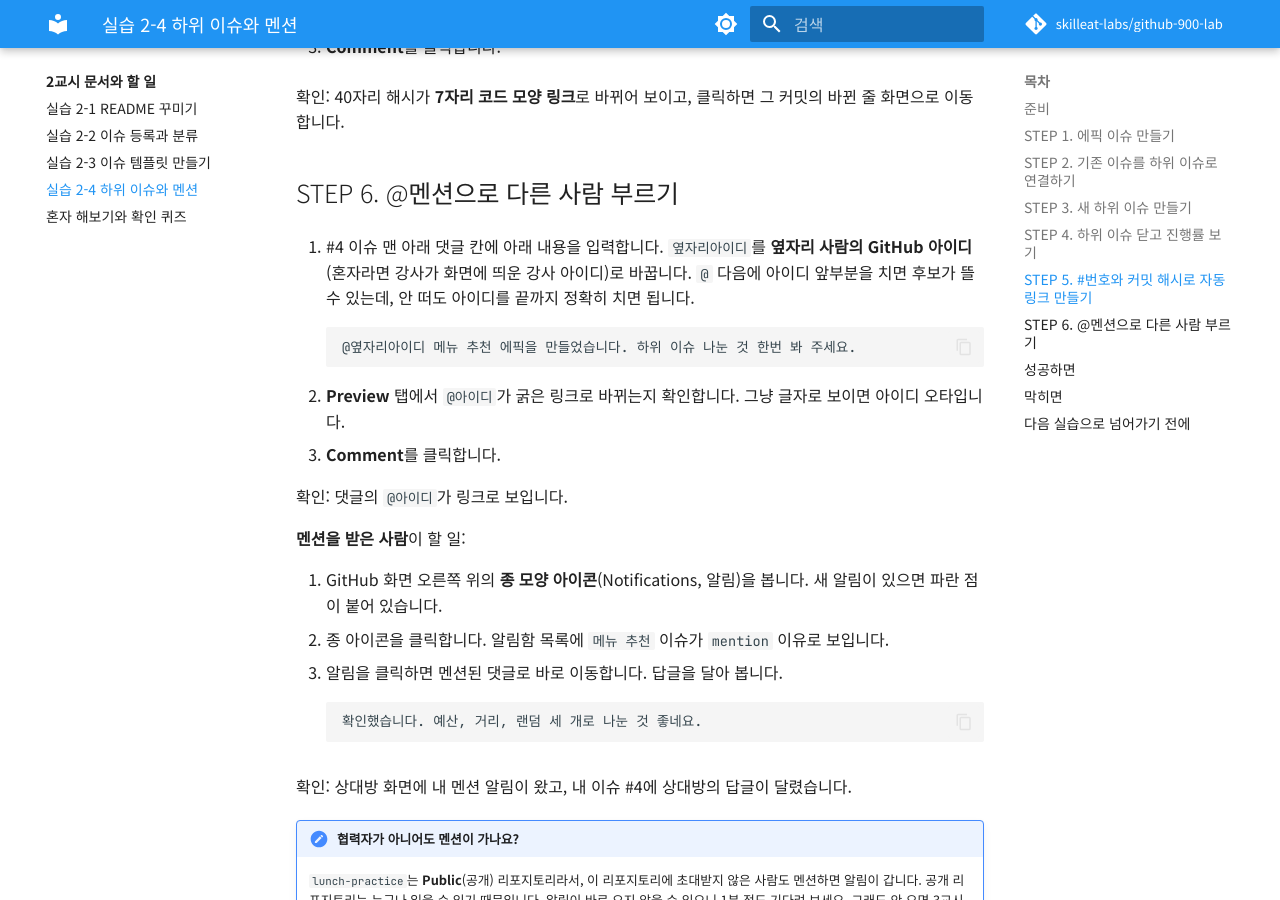
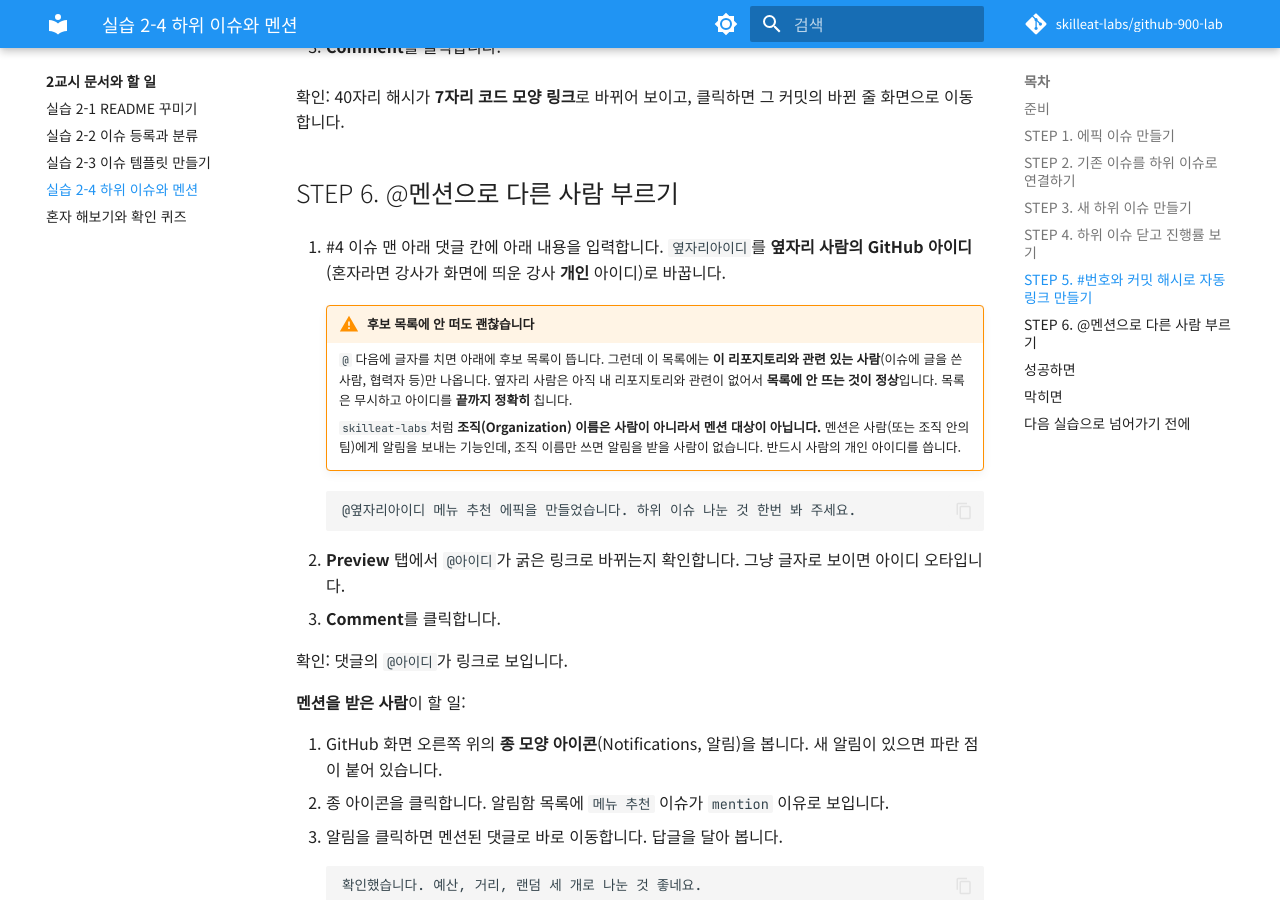
Before and after one commit to hyongsu/github-900-lab, an MkDocs documentation site: the page built from docs/class2/lab-4.md, in a window 1280 px wide and 900 px high, scrolled down 5427 px. Built offline with MkDocs 1.6.1 and Material for MkDocs 9.7.7, drawn with Linux system fonts in a browser that asks for light colours; comment, search, counter and statistics services are not loaded; some of the changed text lies outside the part shown.

Commit message:
2-4 STEP 6: 멘션 후보 목록이 안 뜨는 이유와 조직 이름은 멘션 대상이 아님을 안내
Co-Authored-By: Claude Opus 5.5 <noreply@anthropic.com>

````diff
--- a/docs/class2/lab-4.md
+++ b/docs/class2/lab-4.md
@@ -161,7 +161,12 @@ flowchart TD
 
 ## STEP 6. @멘션으로 다른 사람 부르기
 
-1. \#4 이슈 맨 아래 댓글 칸에 아래 내용을 입력합니다. `옆자리아이디`를 **옆자리 사람의 GitHub 아이디**(혼자라면 강사가 화면에 띄운 강사 아이디)로 바꿉니다. `@` 다음에 아이디 앞부분을 치면 후보가 뜰 수 있는데, 안 떠도 아이디를 끝까지 정확히 치면 됩니다.
+1. \#4 이슈 맨 아래 댓글 칸에 아래 내용을 입력합니다. `옆자리아이디`를 **옆자리 사람의 GitHub 아이디**(혼자라면 강사가 화면에 띄운 강사 **개인** 아이디)로 바꿉니다.
+
+    !!! warning "후보 목록에 안 떠도 괜찮습니다"
+        `@` 다음에 글자를 치면 아래에 후보 목록이 뜹니다. 그런데 이 목록에는 **이 리포지토리와 관련 있는 사람**(이슈에 글을 쓴 사람, 협력자 등)만 나옵니다. 옆자리 사람은 아직 내 리포지토리와 관련이 없어서 **목록에 안 뜨는 것이 정상**입니다. 목록은 무시하고 아이디를 **끝까지 정확히** 칩니다.
+
+        `skilleat-labs`처럼 **조직(Organization) 이름은 사람이 아니라서 멘션 대상이 아닙니다.** 멘션은 사람(또는 조직 안의 팀)에게 알림을 보내는 기능인데, 조직 이름만 쓰면 알림을 받을 사람이 없습니다. 반드시 사람의 개인 아이디를 씁니다.
 
     ```text
     @옆자리아이디 메뉴 추천 에픽을 만들었습니다. 하위 이슈 나눈 것 한번 봐 주세요.
@@ -208,6 +213,9 @@ flowchart TD
 ??? failure "@아이디 가 링크로 안 바뀌고 글자로만 보입니다"
     아이디 오타입니다. 상대방에게 오른쪽 위 프로필 사진을 눌러 정확한 아이디를 다시 확인받습니다. 댓글은 오른쪽 위 **...** → **Edit**로 고칠 수 있습니다. 단, 이미 보낸 댓글을 고쳐서 넣은 멘션은 알림이 가지 않을 수 있으니 새 댓글로 다시 멘션합니다.
 
+??? failure "@를 치고 아이디를 입력해도 후보 목록에 안 나옵니다"
+    정상입니다. 후보 목록에는 이 리포지토리와 관련 있는 사람만 나옵니다. 아이디를 끝까지 정확히 치고 **Preview**에서 링크로 바뀌는지만 확인합니다. `skilleat-labs` 같은 조직 이름은 사람이 아니라서 써도 알림을 받을 사람이 없습니다. 강사나 옆자리 사람의 **개인 아이디**를 씁니다.
+
 ??? failure "멘션을 받았는데 종 아이콘에 아무것도 없습니다"
     1분 정도 기다린 뒤 새로고침합니다. 알림함 왼쪽의 **Inbox**가 선택되어 있는지 확인합니다. 알림이 메일로만 가도록 설정한 경우도 있으니 메일함도 확인합니다. 그래도 없으면 3교시에 협력자로 초대한 뒤 다시 해 봅니다.
 
````
Also changed, not shown: docs/appendix/instructor.md (+1 -1 lines).
